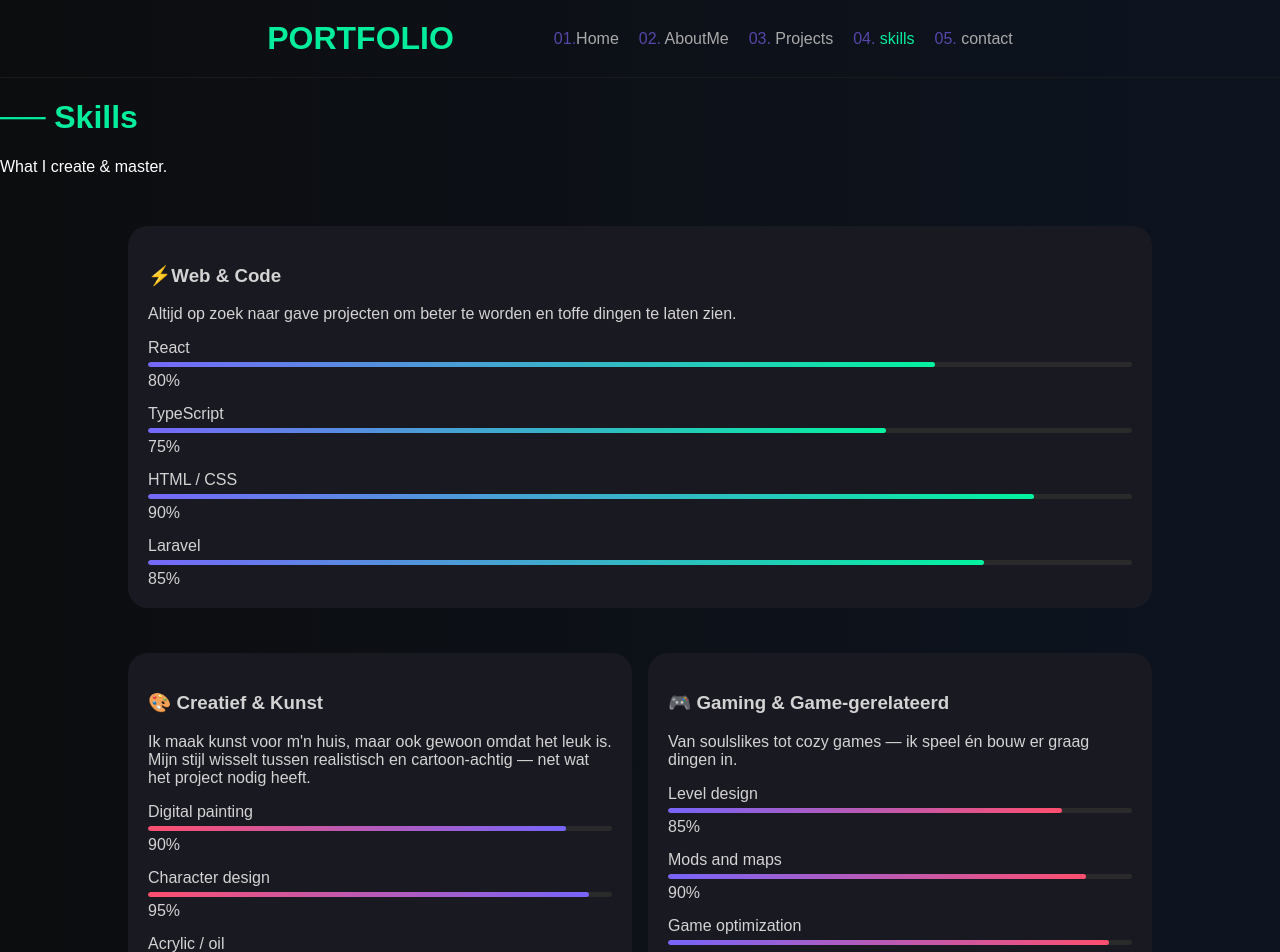
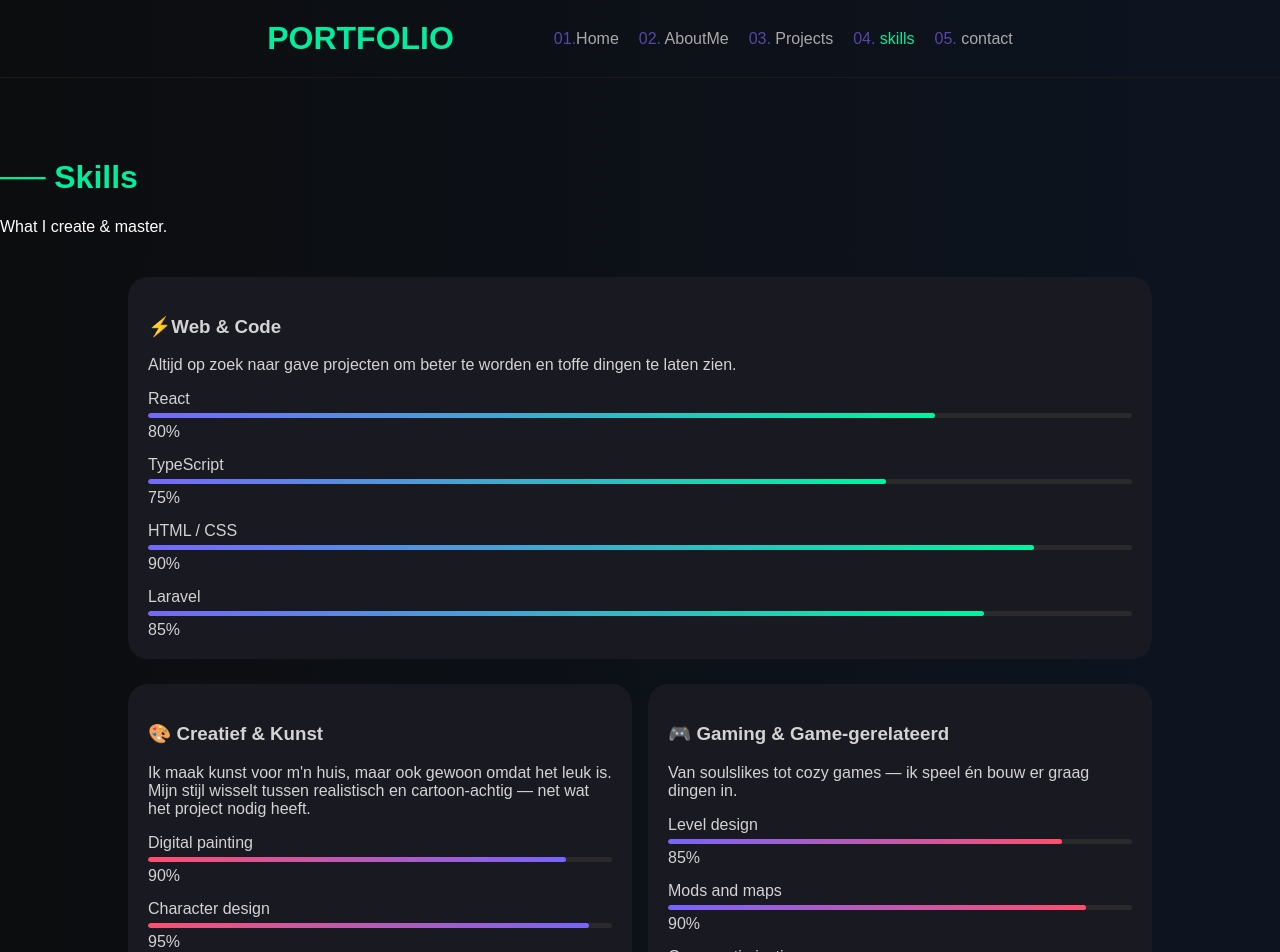
Before and after one commit to itzmitto/portfolioproject, a React (Vite) app: page /Skills in a window 1280 px wide. Shown: the top 952 px of the page. Built offline with nearby package versions, Linux system fonts and the light colour scheme; the HTML template or start-up script is replaced by a standard one.

Commit message:
108ste commit skills pagina dingen fixed

```diff
--- a/src/pages/Skills.css
+++ b/src/pages/Skills.css
@@ -7,6 +7,12 @@
         margin: 50px auto;
     }
 
+    .titleBlock {
+        grid-column: 1;
+        grid-row: 1;
+        align-self: start;
+        padding-top: 10px;
+    }
 
 
     h1 {
@@ -18,7 +24,7 @@
         border-radius: 20px;
         color: white;
         background: #191921;
-        margin: 20px 0;
+        margin: 0px 0;
     }
 
 
--- a/src/pages/Skills.tsx
+++ b/src/pages/Skills.tsx
@@ -4,10 +4,12 @@ function Skills() {
     return (
         <div className="skills">
             <div className="wrapper">
+                <div className="gridContainer">
 
-                <h1>── Skills</h1>
-                <p>What I create & master.</p>
-                <div className="gridContainer">
+                    <div className="titleBlock">
+                        <h1>── Skills</h1>
+                        <p>What I create & master.</p>
+                    </div>
 
                     <div className="card main">
                         <h3>⚡Web & Code</h3>
```
